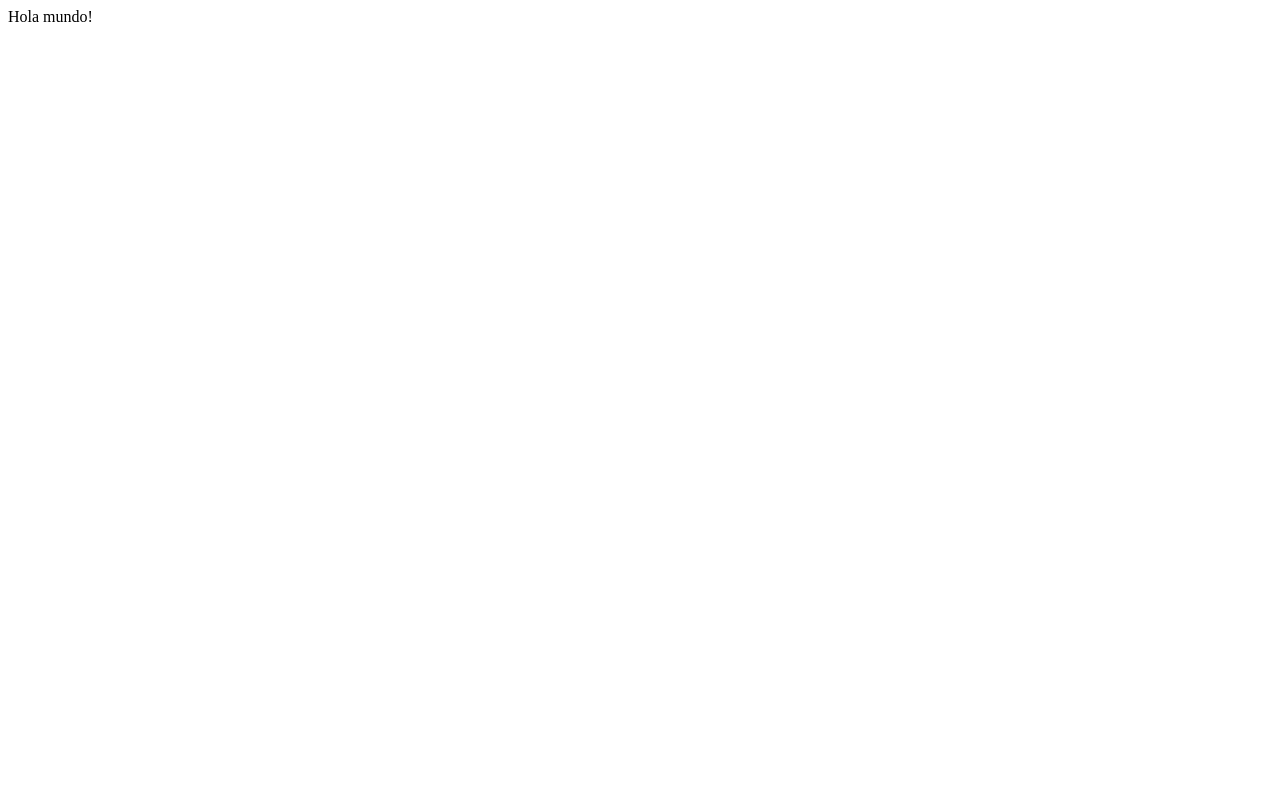
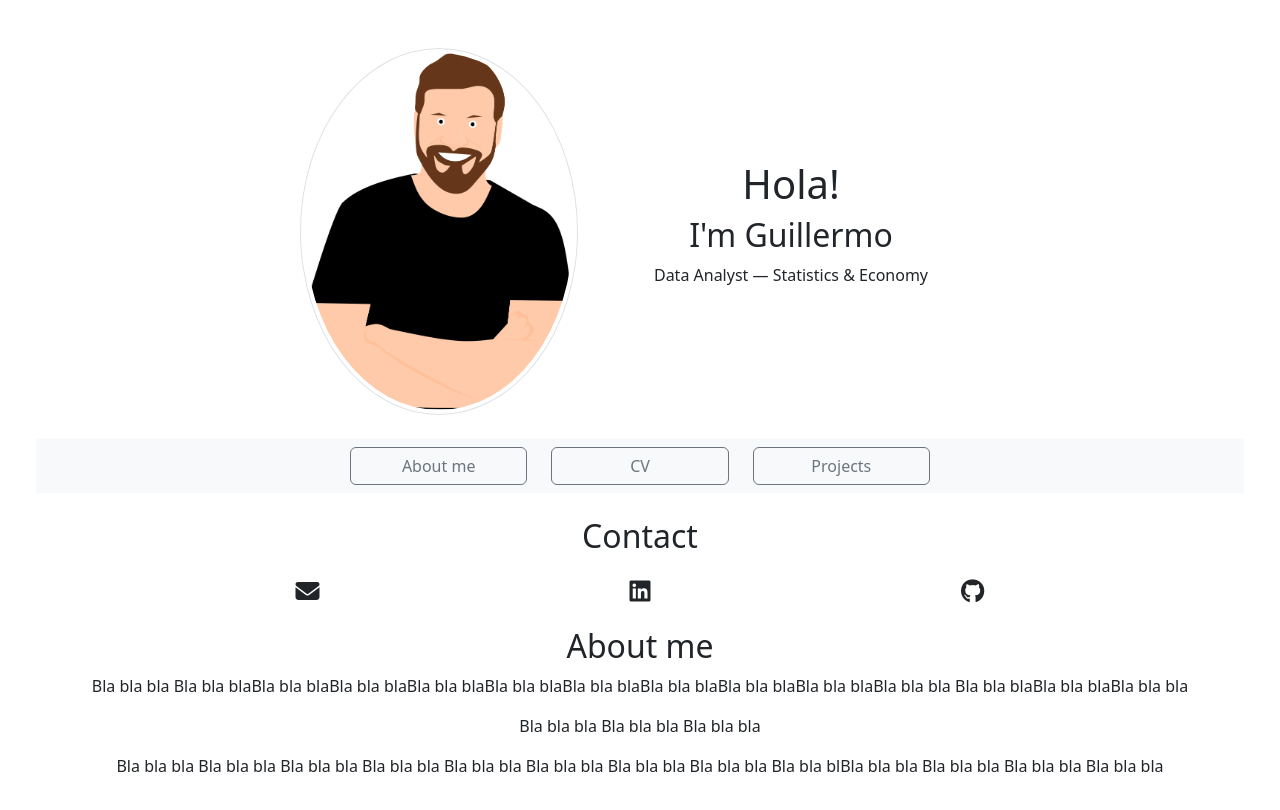
Before and after one commit to ggmorales/ggmorales.github.io, a plain HTML site: page Index.html in a window 1280 px wide. Drawn offline with nearby package versions, Linux system fonts and the light colour scheme.

Commit message:
web page setup

```diff
--- a/Index.html
+++ b/Index.html
@@ -1 +1,82 @@
-Hola mundo!
+<!doctype html>
+<html lang="en">
+  <head>
+    <meta charset="utf-8">
+    <meta name="viewport" content="width=device-width, initial-scale=1">
+    <title>Guillermo Morales</title>
+    <link href="https://cdn.jsdelivr.net/npm/bootstrap@5.3.3/dist/css/bootstrap.min.css" rel="stylesheet" integrity="sha384-QWTKZyjpPEjISv5WaRU9OFeRpok6YctnYmDr5pNlyT2bRjXh0JMhjY6hW+ALEwIH" crossorigin="anonymous">
+    <link rel="stylesheet" href="https://cdnjs.cloudflare.com/ajax/libs/font-awesome/6.0.4/css/all.min.css">
+    <script src="https://kit.fontawesome.com/eb21e447dc.js" crossorigin="anonymous"></script>
+</head>
+  <body>
+    <section id="banner" class="container-fuid p-5 justify-content-center text-center">
+        <div id="welcome" class="row justify-content-center">
+            <div id="portrait" class="col-sm-3">
+                <img src="resources/avatar-3678347_1920.png" id="portrait-image" class="img-fluid img-thumbnail border rounded-circle rounded-4" alt="Portrait">
+            </div>
+            <div id="name" class="col-sm-4 align-self-center text-center">
+                <h1>Hola!</h1>
+                <h2>I'm Guillermo</h2>
+                <p>
+                    Data Analyst — Statistics & Economy
+                </p>
+            </div>
+        </div>
+
+        <div id="menu" class="row nav-menu-container navbar bg-light my-4 justify-content-center">
+            <div class="nav-item col-sm-2">
+                <div id="aboutme-button" class="btn btn-outline-secondary container-sm" role="button">
+                    <a>About me</a>
+                </div>
+            </div>
+            <div class="nav-item col-sm-2">
+                <div id="cv-button" class="btn btn-outline-secondary container-sm" role="button">
+                    <a>CV</a>
+                </div>
+            </div>
+            <div class="nav-item col-sm-2">
+                <div id="projects-button" class="btn btn-outline-secondary container-sm" role="button">
+                    <a>Projects</a>
+                </div>
+            </div>
+        </div>
+
+        <div id="contact" class="container-sm my-4">
+            <h2>Contact</h2>
+            <div id="icons-container" class="row justify-content-evenly my-4">
+                <div class="col-2">
+                    <a href="mailto:gagm96@gmail.com" target="_blank" style="color: inherit; text-decoration: none;"><i class="fas fa-envelope fa-xl"></i></a>
+                  </div>
+                  <div class="col-2">
+                    <a href="https://www.linkedin.com/in/guillermo-gonzalez-morales" target="_blank" style="color: inherit; text-decoration: none;"><i class="fa-brands fa-linkedin fa-xl"></i></a>
+                  </div>
+                  <div class="col-2">
+                    <a href="https://github.com/ggmorales?tab=repositories" target="_blank" style="color: inherit; text-decoration: none;"><i class="fa-brands fa-github fa-xl"></i></a>
+                  </div>
+            </div>
+        </div>
+
+        <div id="about-me" class="container-sm">
+            <h2>About me</h2>
+            <div id="aboutme-text" class="">
+                <p>
+                    Bla bla bla Bla bla blaBla bla blaBla bla blaBla bla
+                    blaBla bla blaBla bla blaBla bla blaBla bla blaBla bla
+                    blaBla bla bla Bla bla blaBla bla blaBla bla bla
+                </p>
+                <p>
+                    Bla bla bla Bla bla bla Bla bla bla
+                </p>
+                <p>
+                    Bla bla bla Bla bla bla Bla bla bla Bla bla bla Bla bla bla
+                    Bla bla bla Bla bla bla Bla bla bla
+                    Bla bla blBla bla bla Bla bla bla Bla bla bla
+                    Bla bla bla
+                </p>
+            </div>
+        </div>
+    </section>
+
+    <script src="https://cdn.jsdelivr.net/npm/bootstrap@5.3.3/dist/js/bootstrap.bundle.min.js" integrity="sha384-YvpcrYf0tY3lHB60NNkmXc5s9fDVZLESaAA55NDzOxhy9GkcIdslK1eN7N6jIeHz" crossorigin="anonymous"></script>
+  </body>
+</html>
```
Also changed, not shown: resources/avatar-3678347_1920.png (added).
